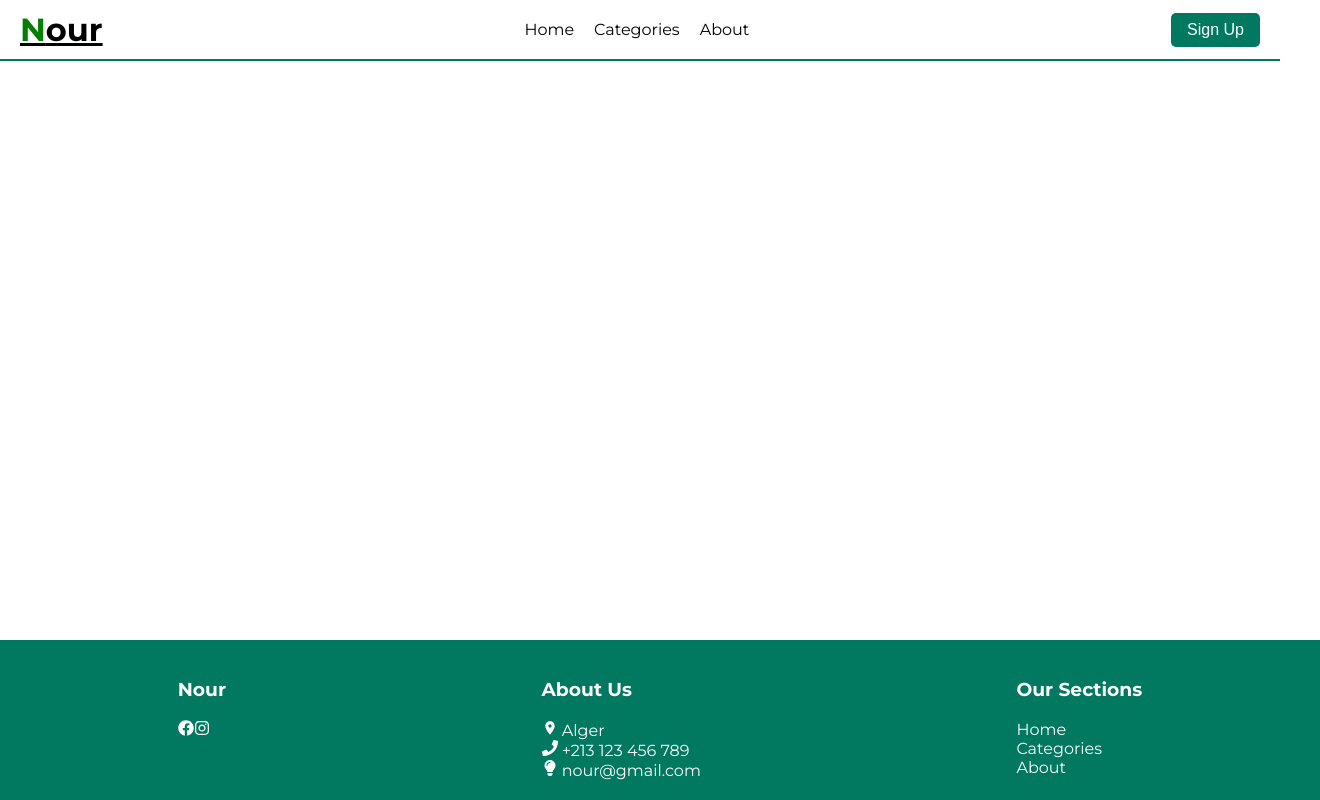
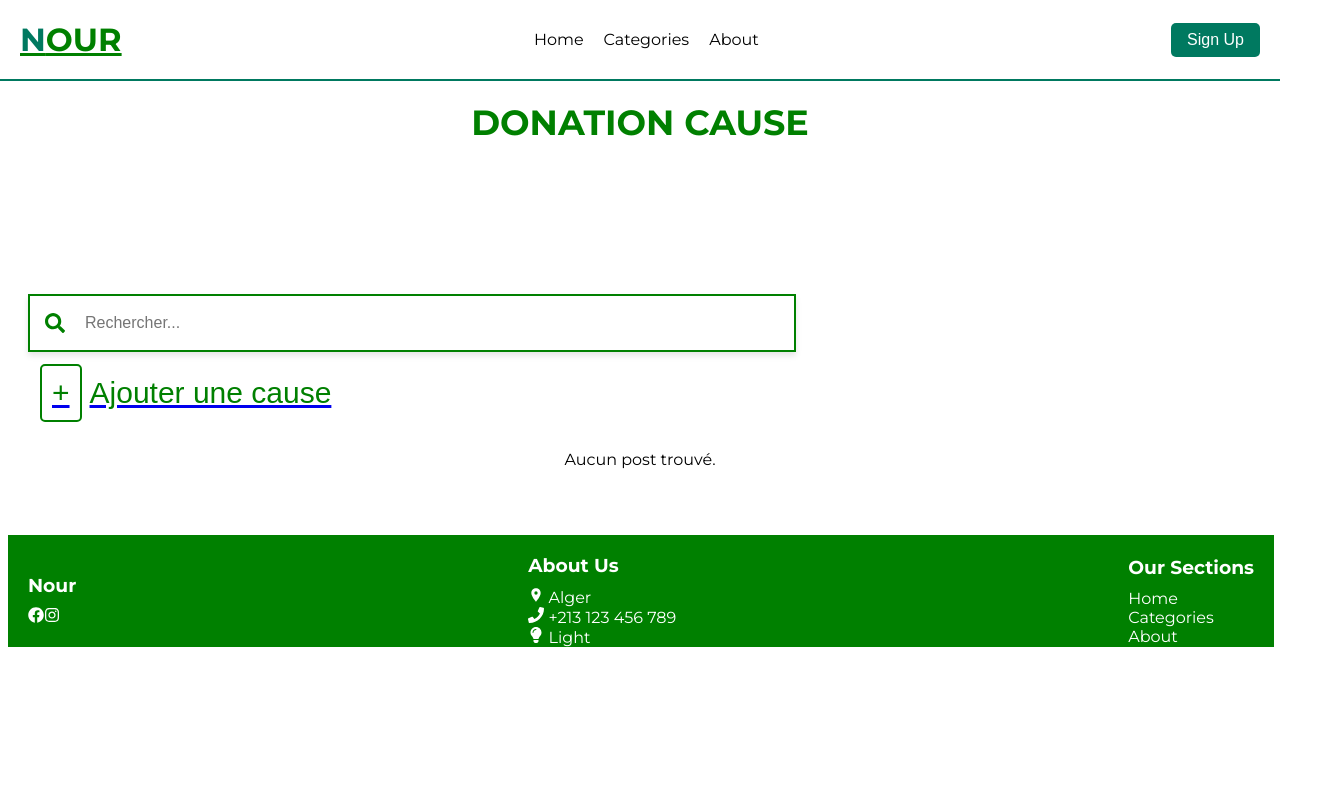
Before and after one commit to Djennat/Hackathon-DjezzyCodeFest, a React (Vite) app: page / in a window 1280 px wide. Shown: the whole page, 1320 px wide, since content can reach past the window. Built offline with nearby package versions, Linux system fonts and the light colour scheme.

Commit message:
Add_pasword,file_input

```diff
--- a/src/App.jsx
+++ b/src/App.jsx
@@ -19,8 +19,8 @@ const App = () => {
   return (
     <Router>
       <Routes>
-      <Route path="/" element={<Home />} />
-        <Route path="/PostsPage" element={<PostsPage posts={posts} />} />
+      {/* <Route path="/" element={<Home />} /> */}
+        <Route path="/" element={<PostsPage posts={posts} />} />
         <Route path="/create" element={<CreatePostPage addNewPost={addNewPost} />} />
         <Route path="/post/:id" element={<PostDetails posts={posts} />} />
         <Route path="/payment" element={<PaymentPage />} />
--- a/src/components/Footer.css
+++ b/src/components/Footer.css
@@ -5,7 +5,7 @@
     padding: 20px;
     display: flex;
     justify-content: space-around;
-    position: absolute;
+    position: relative;
     bottom: 0;
     left: 0;
 }
--- a/src/pages/OptionsPage.jsx
+++ b/src/pages/OptionsPage.jsx
@@ -1,25 +1,86 @@
-import React from 'react';
-import { useNavigate } from 'react-router-dom';
-import '../styles/OptionsPage.css';
-import { FaFacebook, FaInstagram, FaPhone, FaLightbulb } from 'react-icons/fa';
+import React, { useState } from 'react';
+import { Link } from 'react-router-dom';
+import { FaShareAlt, FaFacebook, FaInstagram, FaPhone, FaLightbulb, FaSearch } from 'react-icons/fa';
 import { MdLocationOn } from 'react-icons/md';
-import Nav from '../components/nav';
+import '../styles/PostPage.css';
 
-const OptionsPage = () => {
-  const navigate = useNavigate();
+const PostsPage = ({ posts }) => {
+  const [searchTerm, setSearchTerm] = useState("");
+
+  const handleShare = (postId) => {
+    const postUrl = `https://www.linkedin.com/sharing/share-offsite/?url=http://localhost:3000/post/${postId}`;
+    window.open(postUrl, '_blank'); // Ouvre LinkedIn dans un nouvel onglet
+  };
+
+  // Filtrer les posts en fonction de la recherche
+  const filteredPosts = posts.filter(post =>
+    post.title.toLowerCase().includes(searchTerm.toLowerCase())
+  );
 
   return (
-    <div className="options-container">
-     <Nav/>
+    <div>
+      {/* Header */}
+      <header className="app-header">
+        <h1 className="app-name">
+          <u><span className="highlight">N</span>our</u>
+        </h1>
+        <nav className="nav-links">
+          <a href="/">Home</a>
+          <a href="/">Categories</a>
+          <a href="/">About</a>
+        </nav>
+        <button className="sign-up-button">Sign Up</button>
+      </header>
+      <hr />
 
-      {/* Options */}
-      <div className="options-buttons">
-        <button className="options-button" onClick={() => navigate('/donor')}>
-          Are you a Charitable association
-        </button>
-        <button className="options-button" onClick={() => navigate('/charity')}>
-          Are you a Donor
-        </button>
+      {/* Contenu principal */}
+      <div className="post-container">
+        <h1>Donation Cause</h1>
+
+        {/* Barre de recherche */}
+        <div className="search-bar">
+          <FaSearch className="search-icon" />
+          <input
+            type="text"
+            placeholder="Rechercher..."
+            value={searchTerm}
+            onChange={(e) => setSearchTerm(e.target.value)}
+          />
+        </div>
+
+        {/* Bouton "Créer un nouveau post" */}
+        <Link to="/create">
+          <button className="create-post-button">
+            <span className="plus-sign">+</span> Ajouter une cause
+          </button>
+        </Link>
+
+        {filteredPosts.length === 0 ? (
+          <p>Aucun post trouvé.</p>
+        ) : (
+          <div className="posts-grid">
+            {filteredPosts.map((post) => (
+              <div key={post.id} className="post-card">
+                <div className="image-container">
+                  {post.image && <img src={post.image} alt="Post" className="post-image" />}
+                  <span className="author-name">{post.author}</span>
+                </div>
+                <div className="post-info">
+                  <h2 className="h">
+                    {post.title}
+                    <FaShareAlt className="icon-share" onClick={() => handleShare(post.id)} />
+                  </h2>
+                  <p className="post-price">Prix: {post.price}€</p>
+                </div>
+                <div className="button-container">
+                  <Link to={`/post/${post.id}`}>
+                    <button className="post-button">Voir les détails</button>
+                  </Link>
+                </div>
+              </div>
+            ))}
+          </div>
+        )}
       </div>
 
       {/* Footer */}
@@ -54,4 +115,4 @@ const OptionsPage = () => {
   );
 };
 
-export default OptionsPage;
+export default PostsPage;
--- a/src/pages/PostsPage.jsx
+++ b/src/pages/PostsPage.jsx
@@ -1,16 +1,15 @@
 import React, { useState } from 'react';
 import { Link } from 'react-router-dom';
-import { FaShareAlt, FaFacebook, FaInstagram, FaPhone, FaLightbulb } from 'react-icons/fa';
+import { FaRegPaperPlane, FaFacebook, FaInstagram, FaPhone, FaLightbulb, FaSearch } from 'react-icons/fa';
 import { MdLocationOn } from 'react-icons/md';
 import '../styles/PostPage.css';
-import Footer from '../components/footer';
-import Nav from '../components/nav';
+
 const PostsPage = ({ posts }) => {
   const [searchTerm, setSearchTerm] = useState("");
 
   const handleShare = (postId) => {
     const postUrl = `https://www.linkedin.com/sharing/share-offsite/?url=http://localhost:3000/post/${postId}`;
-    window.open(postUrl, '_blank'); // Ouvre LinkedIn dans un nouvel onglet
+    window.open(postUrl, '_blank');
   };
 
   // Filtrer les posts en fonction de la recherche
@@ -20,7 +19,19 @@ const PostsPage = ({ posts }) => {
 
   return (
     <div>
-     <Nav/>
+      {/* Header */}
+      <header className="app-header">
+        <h1 className="app-name">
+          <u><span className="highlight">N</span>our</u>
+        </h1>
+        <nav className="nav-links">
+          <a href="/">Home</a>
+          <a href="/">Categories</a>
+          <a href="/">About</a>
+        </nav>
+        <button className="sign-up-button">Sign Up</button>
+      </header>
+      <hr />
 
       {/* Contenu principal */}
       <div className="post-container">
@@ -28,18 +39,20 @@ const PostsPage = ({ posts }) => {
 
         {/* Barre de recherche */}
         <div className="search-bar">
+          <FaSearch className="search-icon" />
           <input
             type="text"
             placeholder="Rechercher..."
             value={searchTerm}
             onChange={(e) => setSearchTerm(e.target.value)}
           />
-          <button className="search-button">🔍</button>
         </div>
 
         {/* Bouton "Créer un nouveau post" */}
         <Link to="/create">
-          <button className="create-post-button">+ Ajouter une cause</button>
+          <button className="create-post-button">
+            <span className="plus-sign">+</span> Ajouter une cause
+          </button>
         </Link>
 
         {filteredPosts.length === 0 ? (
@@ -55,7 +68,7 @@ const PostsPage = ({ posts }) => {
                 <div className="post-info">
                   <h2 className="h">
                     {post.title}
-                    <FaShareAlt className="icon-share" onClick={() => handleShare(post.id)} />
+                    <FaRegPaperPlane className="icon-share" onClick={() => handleShare(post.id)} />
                   </h2>
                   <p className="post-price">Prix: {post.price}€</p>
                 </div>
@@ -70,7 +83,34 @@ const PostsPage = ({ posts }) => {
         )}
       </div>
 
-    <Footer/>
+      {/* Footer */}
+      <footer className="app-footer">
+        <div className="footer-section">
+          <h3>Nour</h3>
+          <div className="social-icons">
+            <FaFacebook className="social-icon" />
+            <FaInstagram className="social-icon" />
+          </div>
+        </div>
+        <div className="footer-section">
+          <h3>About Us</h3>
+          <div className="footer-subtitle">
+            <MdLocationOn className="icon" /> Alger
+          </div>
+          <div className="footer-subtitle">
+            <FaPhone className="icon" /> +213 123 456 789
+          </div>
+          <div className="footer-subtitle">
+            <FaLightbulb className="icon" /> Light
+          </div>
+        </div>
+        <div className="footer-section">
+          <h3>Our Sections</h3>
+          <div className="footer-subtitle">Home</div>
+          <div className="footer-subtitle">Categories</div>
+          <div className="footer-subtitle">About</div>
+        </div>
+      </footer>
     </div>
   );
 };
--- a/src/styles/DonorPage.css
+++ b/src/styles/DonorPage.css
@@ -32,12 +32,12 @@ body {
 }
 
 .app-header .highlight {
-  color: #007f00; /* Couleur de "N" alignée au bouton */
+  color: #007960; /* Couleur de "N" alignée au bouton */
 }
 
 .app-header hr {
   border: 0;
-  border-top: 2px solid #007f00;
+  border-top: 2px solid #007960;
   margin-top: 10px;
 }
 
@@ -89,5 +89,5 @@ body {
 }
 
 .form-box button:hover {
-  background-color: #005040;
+  background-color: #007960;
 }
--- a/src/styles/OptionsPage.css
+++ b/src/styles/OptionsPage.css
@@ -39,6 +39,6 @@ body {
 }
 
 .options-button:hover {
-  background-color: #56a04595;
+  background-color: #007960;
   transform: scale(1.05);
 }
--- a/src/styles/PostPage.css
+++ b/src/styles/PostPage.css
@@ -1,11 +1,18 @@
-body {
-    font-family: 'Montserrat', sans-serif;
+/* 📌 Conteneur principal */
+.post-container {
+    padding: 50px 20px; /* Augmenter le padding pour plus d'espace autour */
+    text-align: center;
+
 }
 
-/* 📌 Conteneur principal */
-.post-container {
-    padding: 20px;
-    text-align: center;
+/* 📌 Titre "Donation Cause" */
+h1 {
+    font-size: 35px; /* Agrandir la taille de la police */
+    margin-bottom: 140px; /* Augmenter l'espace sous le titre */
+    padding: 10px 0; /* Ajouter un peu de padding pour plus d'espace autour du texte */
+    color: green; /* Change la couleur du texte pour mieux le distinguer */
+    text-transform: uppercase; /* Mettre le texte en majuscules */
+    font-weight: bold;
 }
 
 /* 📌 Grille des posts */
@@ -21,7 +28,7 @@ body {
 .post-card {
     background-color: white;
     color: black;
-    border: 4px solid  #007960;
+    border: 4px solid green;
     padding: 0;
     border-radius: 10px;
     width: 300px;
@@ -76,15 +83,17 @@ body {
 }
 
 /* 📌 Icône de partage */
+/* 📌 Icône de partage */
 .icon-share {
     color: rgb(18, 15, 15);
-    font-size: 20px;
+    font-size: 22px; /* Ajuster la taille si nécessaire */
     cursor: pointer;
-    transition: color 0.3s ease;
+    transition: color 0.3s ease, transform 0.2s ease;
 }
 
 .icon-share:hover {
-    color: black;
+    color: darkgreen; /* Changer la couleur au survol */
+    transform: scale(1.1); /* Légère augmentation au hover */
 }
 
 /* 📌 Prix du post */
@@ -109,7 +118,7 @@ body {
 }
 
 .post-button {
-    background:  #007960;
+    background: green;
     color: white;
     border: none;
     padding: 8px 12px;
@@ -118,15 +127,16 @@ body {
 }
 
 .post-button:hover {
-    background:  #007960;
+    background: darkgreen;
 }
 
-/* 📌 Conteneur pour "Ajouter une cause" + barre de recherche */
+/* 📌 Centrer tout le conteneur d'actions (barre de recherche + bouton ajouter une cause) */
 .header-actions {
     display: flex;
-    align-items: center;
-    justify-content: flex-start;
-    margin-bottom: 20px;
+    flex-direction: column; /* Mettre les éléments en colonne */
+    align-items: center; /* Centrer horizontalement */
+    justify-content: center; /* Centrer verticalement */
+    height: 100vh; /* Remplir toute la hauteur de la fenêtre */
     gap: 20px;
 }
 
@@ -135,38 +145,61 @@ body {
     display: flex;
     align-items: center;
     justify-content: center;
-    padding: 12px 20px;
-    background-color: #007f00;
-    color: white;
-    border: none;
-    border-radius: 50px;
+    padding: 12px;
+    background-color: transparent; /* Supprimer le fond */
+    color: green; /* Choisir une couleur pour le bouton */
+    border: none; /* Supprimer la bordure autour du bouton */
     cursor: pointer;
-    font-size: 16px;
-    box-shadow: 0px 4px 6px rgba(0, 0, 0, 0.1);
+    font-size: 30px; /* Taille du "+" */
+    box-shadow: none; /* Enlever l'ombre */
     transition: background 0.3s ease;
 }
 
-.create-post-button:hover {
-    background-color: #007960;
+/* 📌 Bordure carré autour du "+" */
+.create-post-button span {
+    display: inline-block;
+    padding: 10px; /* Augmenter le padding pour un effet plus carré */
+    border: 2px solid green; /* Ajouter la bordure carrée */
+    border-radius: 5px; /* Légèrement arrondi pour le carré */
+    margin-right: 8px;
 }
 
-/* Ajout du "+" avant le texte */
-.create-post-button span {
-    font-size: 20px;
-    font-weight: bold;
-    margin-right: 8px;
+/* 📌 "Ajouter une cause" en hover */
+.create-post-button:hover {
+    background-color: transparent; /* Pas de changement d'arrière-plan au survol */
+    color: darkgreen; /* Change la couleur du texte */
+}
+
+.create-post-button span:hover {
+    border-color: darkgreen; /* Change la couleur de la bordure au survol */
+}
+
+/* 📌 Enlever la bordure ou ligne sous le bouton */
+.create-post-button:focus,
+.create-post-button:active {
+    outline: none; /* Supprimer le contour actif sous le bouton */
+    box-shadow: none; /* Enlever l'ombre si présente */
 }
 
 /* 📌 Barre de recherche */
 .search-bar {
     display: flex;
     align-items: center;
+    justify-content: center; /* Centrer la barre de recherche */
     background: white;
-    border: 2px solid #007960;
+    border: 2px solid green;
     border-radius: 0px;
     padding: 8px 15px;
     width: 60%;
     box-shadow: 0px 4px 6px rgba(0, 0, 0, 0.1);
+    margin-top: 50px; /* Ajouter un grand espace au-dessus de la barre de recherche */
+}
+
+/* 📌 Icône de recherche avant le texte */
+.search-icon {
+    font-size: 20px;
+    color: green;
+    margin-right: 10px; /* Espacement entre l'icône et le champ de texte */
 }
 
 /* 📌 Input de recherche */
@@ -184,5 +217,31 @@ body {
     border: none;
     cursor: pointer;
     font-size: 18px;
-    color: #007960;
+    color: green;
 }
+
+/* 📌 Footer */
+.app-footer {
+    background-color: green;
+    color: white;
+    padding: 20px;
+    display: flex;
+    justify-content: space-around;
+}
+
+.footer-section h3 {
+    margin-bottom: 10px;
+}
+ .app-footer {
+     /* Ajuste cette valeur selon la taille de ta navbar */
+    display: flex;
+    align-items: center;
+    justify-content: space-between;
+    padding: 0 20px; /* Ajuste l'espacement intérieur */
+}
+
+.app-footer {
+    background-color: green; /* Garde le style actuel */
+    width: 97%;
+    position: relative;
+}
```
Also changed, not shown: src/pages/CharityPage.jsx (+29 -2 lines), src/pages/DonorPage.jsx (+16 -3 lines).
